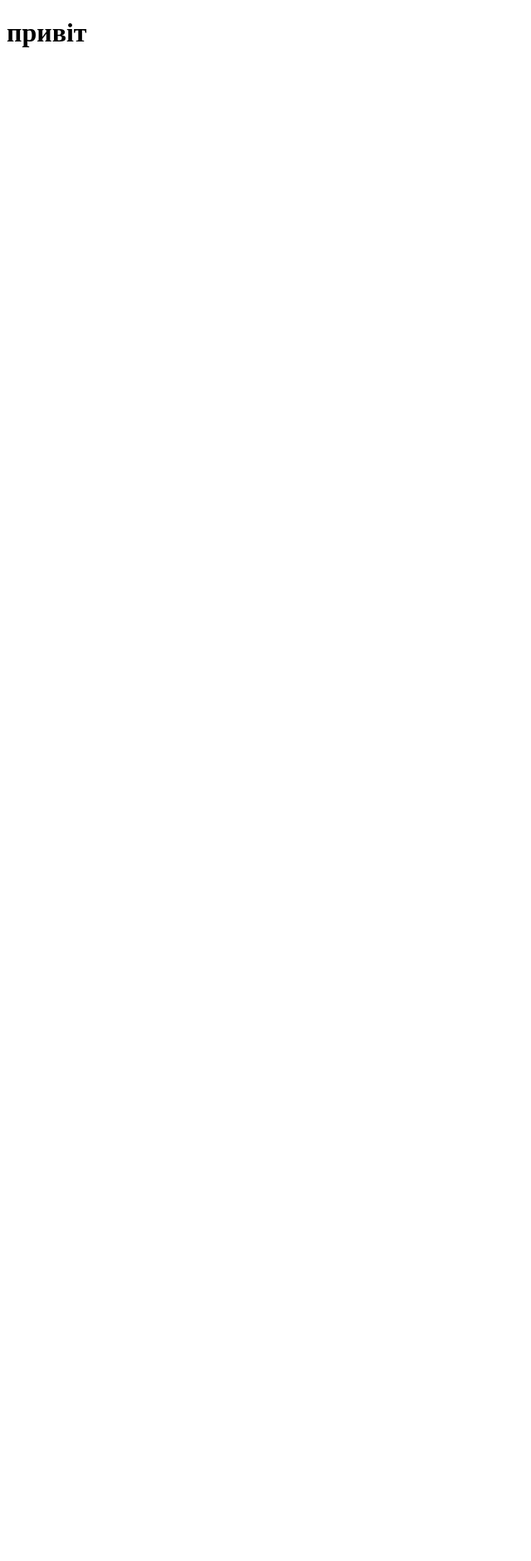
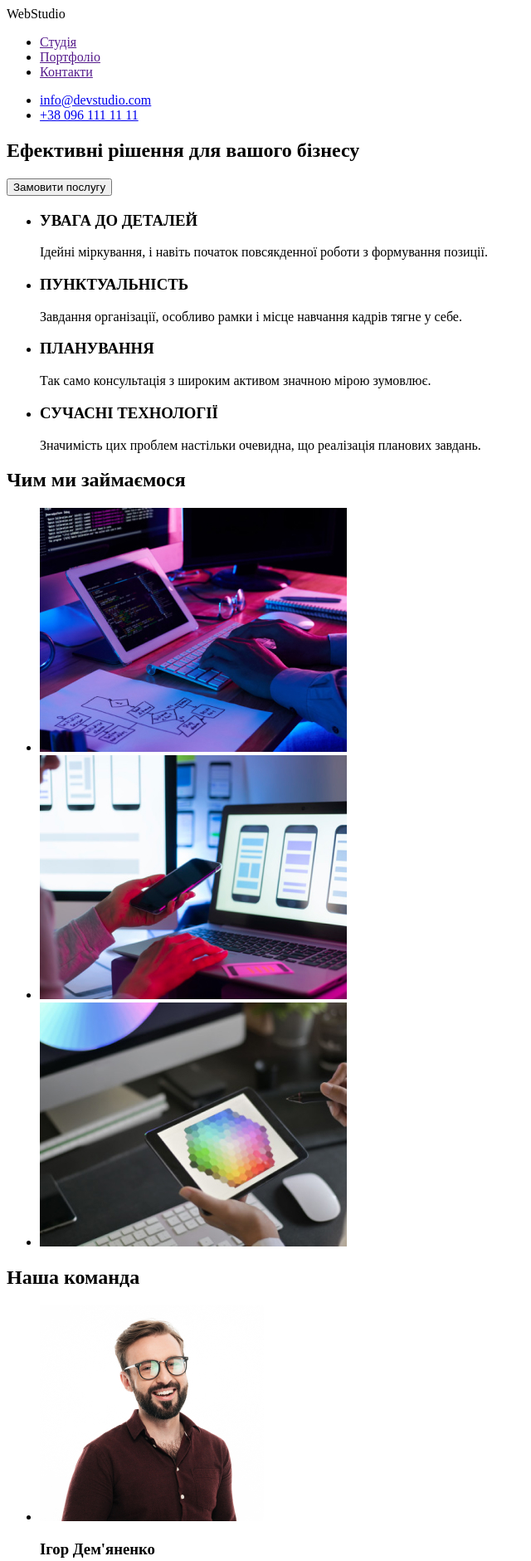
Before and after one commit to vikivoskoboinykarma/goit-markup-hw-01, a plain HTML site: page index.html in a window 1280 px wide. Shown: the top 1881 px of the page at 83% size, without its empty margins (0-640 px from the left). Before the commit the page ends 800 px from the top, so only its background shows below. Drawn offline with Linux system fonts and the light colour scheme.

Commit message:
Summary (required)

```diff
--- a/index.html
+++ b/index.html
@@ -1,12 +1,102 @@
 <!DOCTYPE html>
-<html lang="en">
+<html lang="uk">
 <head>
     <meta charset="UTF-8">
     <meta http-equiv="X-UA-Compatible" content="IE=edge">
     <meta name="viewport" content="width=device-width, initial-scale=1.0">
-    <title>Document</title>
+    <title>WebStudio</title>
 </head>
-<body>
-    <h1>привіт</h1>
+    <body>
+    <header>
+        <nav>
+            <span>WebStudio</span>
+            <ul>
+                <li><a href="">Студія</a></li>
+                <li><a href="">Портфоліо</a></li>
+                <li><a href="">Контакти</a></li>
+            </ul>
+        </nav>
+        <ul>
+            <li> <a href="mailto:info@devstudio.com">info@devstudio.com</a></li>
+            <li> <a href="tel:+380961111111">+38 096 111 11 11</a></li>
+        </ul>
+    </header>
+    <main>
+    <div>
+        <section>
+            <h1>Ефективні рішення для вашого бізнесу</h1>
+            <button type="button"> Замовити послугу</button>
+        </section>
+    </div>
+
+    <section>
+        <h2 hidden> особливості </h2>
+        <ul>
+            <li>
+                <h3>УВАГА ДО ДЕТАЛЕЙ</h3>
+                <p>Ідейні міркування, і навіть початок повсякденної роботи з формування позиції.</p>
+            </li>
+            <li>
+                <h3>ПУНКТУАЛЬНІСТЬ </h3>
+                <p>Завдання організації, особливо рамки і місце навчання кадрів тягне у себе.</p>
+            </li>
+            <li>
+                <h3>ПЛАНУВАННЯ</h3>
+                <p>Так само консультація з широким активом значною мірою зумовлює.</p>
+            </li>
+            <li>
+                <h3>СУЧАСНІ ТЕХНОЛОГІЇ</h3>
+                <p>Значимість цих проблем настільки очевидна, що реалізація планових завдань.</p>
+            </li>
+        </ul>
+
+
+    </section>
+
+    <section>
+        <h2>Чим ми займаємося</h2>
+    <ul>
+        <li><a>
+         <img src="./img/img_1.jpg" alt="Веб-сайти" width="370" height="294"/>
+         </a></li>
+        <li><a>
+            <img src="./img/img_2.jpg" alt="Додатки" width="370" height="294"/>
+            </a></li>
+        <li><a>
+            <img src="./img/img_3.jpg" alt="дизайн"  width="370" height="294"/>
+            </a></li>
+    </ul>
+    </section>
+    <section>
+        <h2>Наша команда</h2>
+        <ul>
+            <li><img src="./img/igor_demianenko.jpg" alt="Ігор Дем'яненко" width="270" height="260"/>
+                <h3>Ігор Дем'яненко</h3>
+                <p>Product Designer</p>
+            </li>
+            <li><img src="./img/olga_repina.jpg" alt="Ольга Рєпіна" width="270" height="260"/>
+                <h3>Ольга Рєпіна</h3>
+                <p>Frontend Developer</p>
+            </li>
+            <li><img src="./img/mykola_tarasov.jpg" alt="Микола Тарасов" width="270" height="260"/>
+                <h3>Микола Тарасов</h3>
+                <p>Marketing</p>
+            </li>
+            <li><img src="./img/myhailo_ermakov.jpg" alt="Михайло Єрмаков" width="270" height="260"/>
+                <h3>Михайло Єрмаков</h3>
+                <p>UI Designer</p>
+
+            </li>
+        </ul>
+    </section>
+</main>
+    <footer>
+            <span>WebStudio</span>
+        <ul>
+            <li> <a> м. Київ, пр-т Лесі Українки, 26 </a></li>
+            <li> <a href="mailto:info@devstudio.com">info@devstudio.com</a></li>
+            <li> <a href="tel:+380961111111">+38 096 111 11 11</a></li>
+        </ul>
+    </footer>
 </body>
 </html>
```
Also changed, not shown: img/igor_demianenko.jpg (added), img/img_1.jpg (added), img/img_2.jpg (added), img/img_3.jpg (added), img/myhailo_ermakov.jpg (added), img/mykola_tarasov.jpg (added), img/olga_repina.jpg (added).
